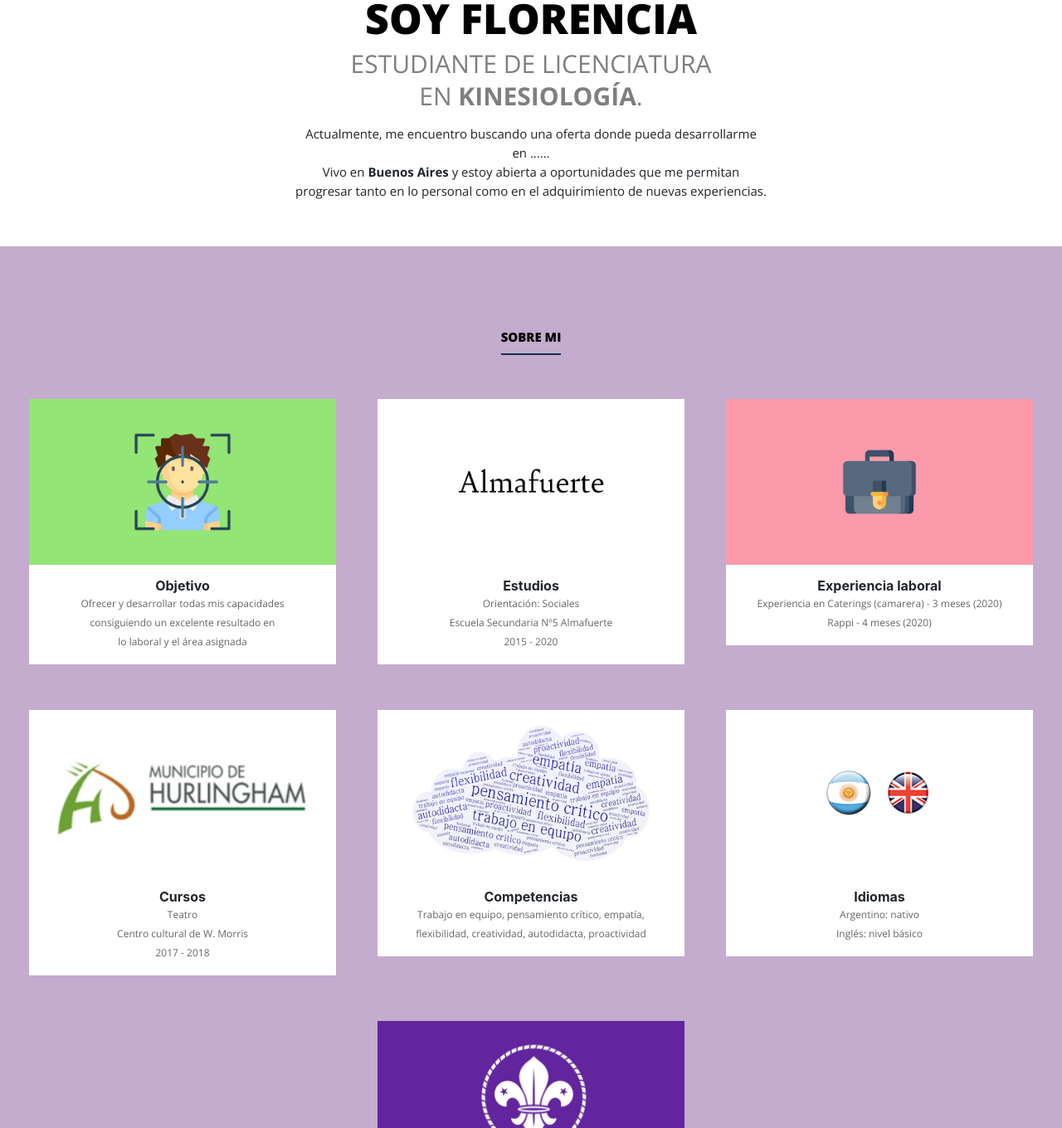
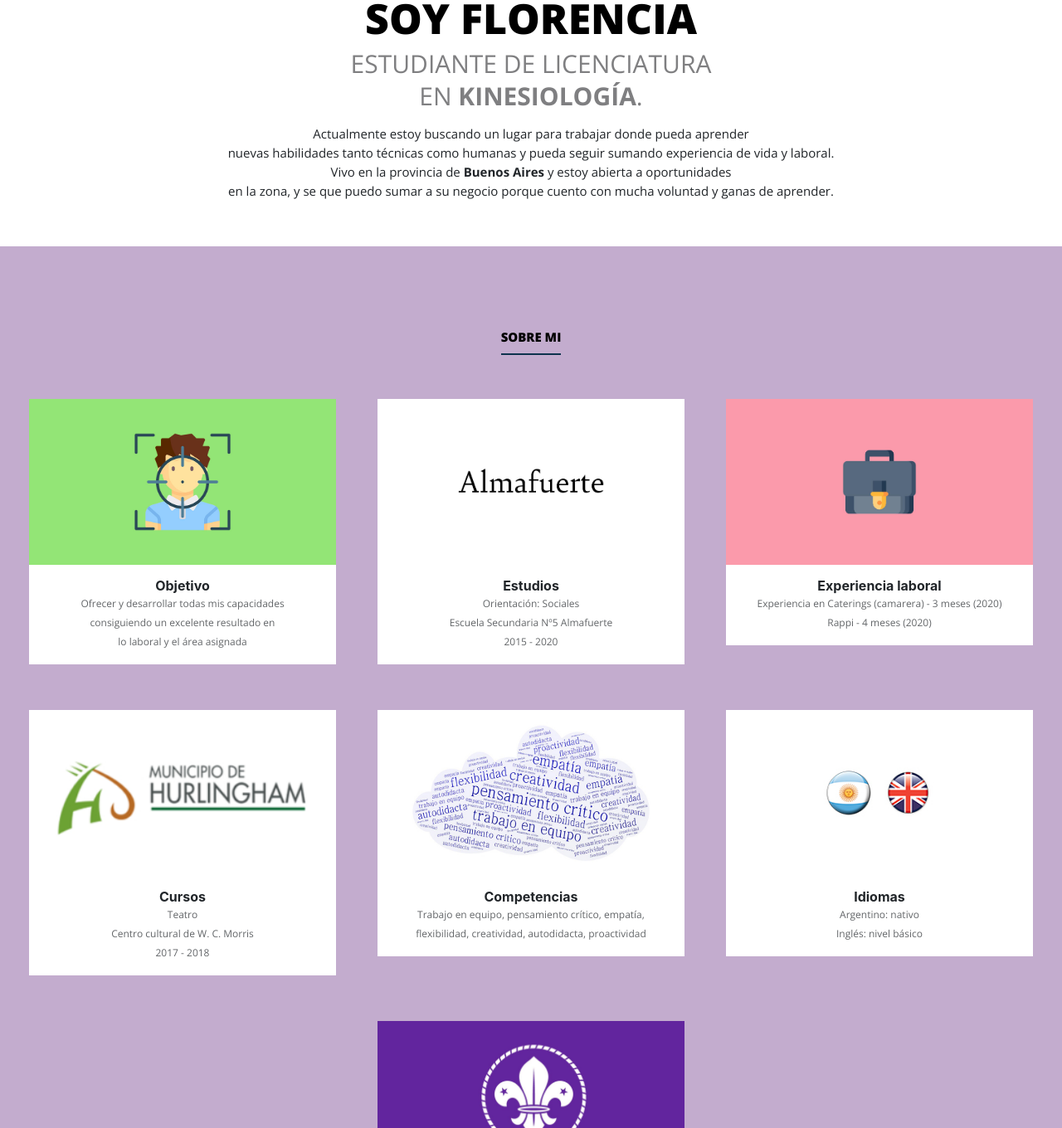
Before and after one commit to valenap/resume-florencia-yniguez, a plain HTML site: page index.html in a window 1280 px wide. Shown: the part 503-1863 px from the top of the page at 83% size. Drawn offline with nearby package versions, Linux system fonts and the light colour scheme.

Commit message:
modifico texto de info-sobre-mi

```diff
--- a/index.html
+++ b/index.html
@@ -77,13 +77,13 @@
             Estudiante de Licenciatura<br>
             en <strong style="font-weight: bold">Kinesiología</strong>.
         </h3>
+        <p class="paragraph">
+            Actualmente estoy buscando un lugar para trabajar donde pueda aprender<br>
+            nuevas habilidades tanto técnicas como humanas y pueda seguir sumando experiencia de vida y laboral.<br>
+            Vivo en  la provincia de <strong>Buenos Aires</strong> y estoy abierta a oportunidades <br>
+            en la zona, y se que puedo sumar a su negocio porque cuento con mucha voluntad y ganas de aprender.
+        </p>
 
-        <p class="paragraph">
-            Actualmente, me encuentro buscando una oferta donde pueda desarrollarme<br>
-            en ......<br>
-            Vivo en <strong>Buenos Aires</strong> y estoy abierta a oportunidades que me permitan<br>
-            progresar tanto en lo personal como en el adquirimiento de nuevas experiencias.
-        </p>
     </div>
 </div>
 
@@ -146,7 +146,7 @@
                     <div>
                         <h2>Cursos</h2>
                         <p>Teatro <br>
-                            Centro cultural de W. Morris<br>
+                            Centro cultural de W. C. Morris<br>
                             2017 - 2018
                         </p>
                     </div>
```
